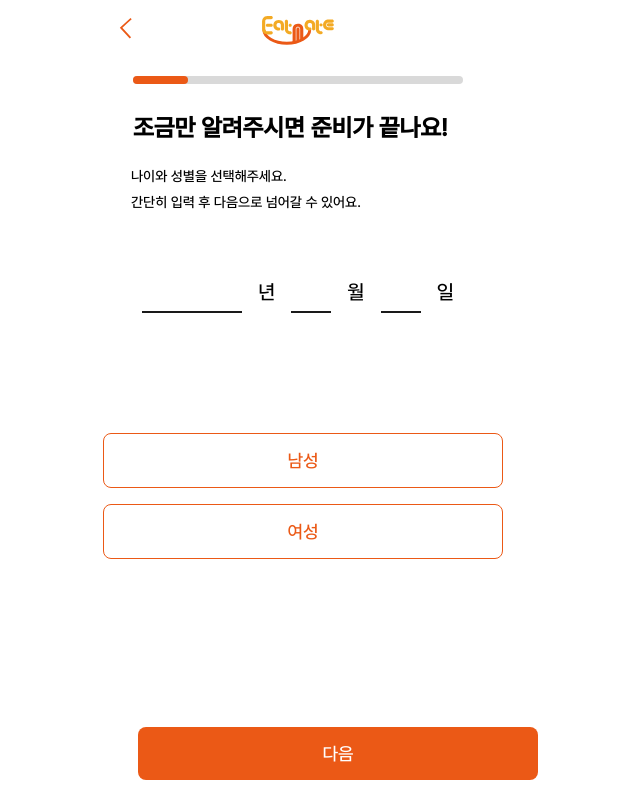
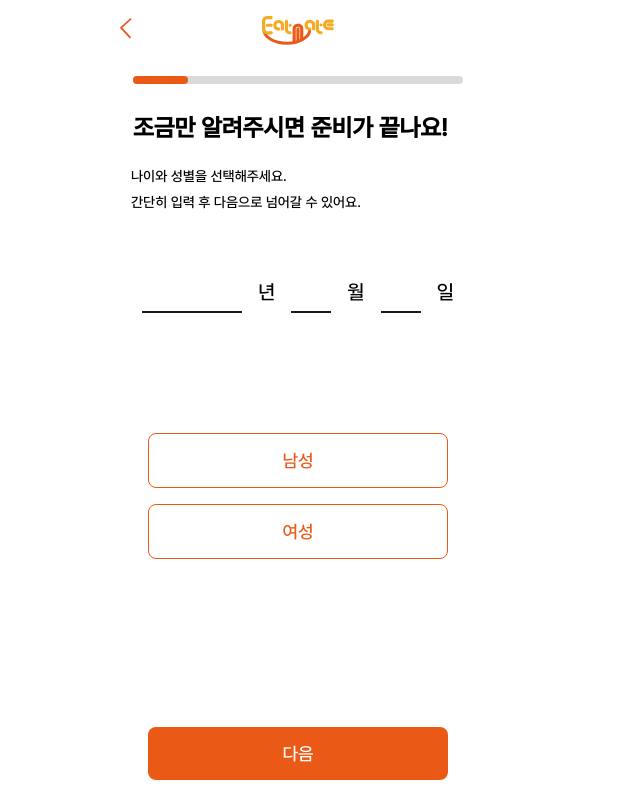
Before and after one commit to Leets-Official/EatMate-FE, a React (Vite) app: page /signup in a window 1280 px wide. Shown: the whole page, without its empty margins (342-982 px from the left). Built offline with nearby package versions, Linux system fonts and the light colour scheme.

Commit message:
refactor:#3 버튼 위치, 너비 수정

```diff
--- a/src/components/SignUp/ProgressBar.tsx
+++ b/src/components/SignUp/ProgressBar.tsx
@@ -6,8 +6,6 @@ export const ProgressBarContainer = styled.div`
   height: 8px;
   background-color: #d9d9d9;
   border-radius: 4px;
-  /* padding: 0 16px; */
-  /* margin: 1rem 0; */
   margin: 1rem auto;
 `;
 
--- a/src/components/common/Button/styles.ts
+++ b/src/components/common/Button/styles.ts
@@ -19,7 +19,7 @@ const sizeStyles: Record<
     padding: ${svgIcon ? '0.1rem 1.5rem' : '1rem 2rem'};
   `,
   lg: (svgIcon) => css`
-    width: 400px;
+    width: 300px;
     padding: ${svgIcon ? '0.3rem 1.5rem' : '1rem 1.5rem'};
     font-size: 18px;
   `,
--- a/src/styles/SignUp/SignUp.styled.ts
+++ b/src/styles/SignUp/SignUp.styled.ts
@@ -24,7 +24,7 @@ export const Description = styled.div`
 `;
 
 export const InputField = styled.input<InputFieldProps>`
-  width: ${({ width }) => width || '100%'};
+  width: ${({ width }) => width || '75%'};
   padding: 8px;
   font-size: 20px;
   border: none;
@@ -58,9 +58,7 @@ export const ButtonContainer = styled.div`
   position: absolute;
   bottom: 20px;
   left: 50%;
-  /* padding: 0 16px; */
   transform: translateX(-50%);
-  max-width: 320px;
 `;
 
 export const SelectButtonContainer = styled.div`
@@ -68,6 +66,8 @@ export const SelectButtonContainer = styled.div`
   flex-direction: column;
   gap: 1rem;
   margin-top: 1rem;
+  align-items: center;
+  justify-content: center;
 `;
 
 export const Text = styled.div`
```
